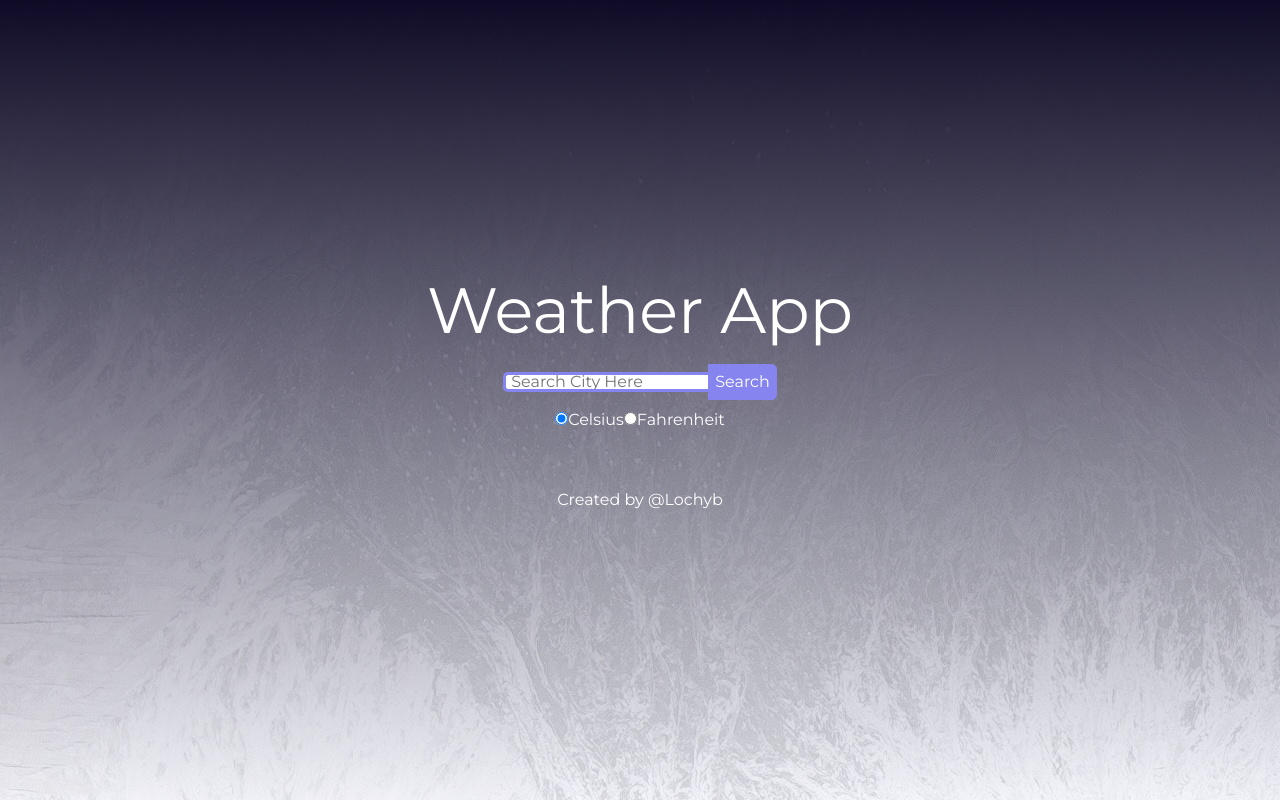
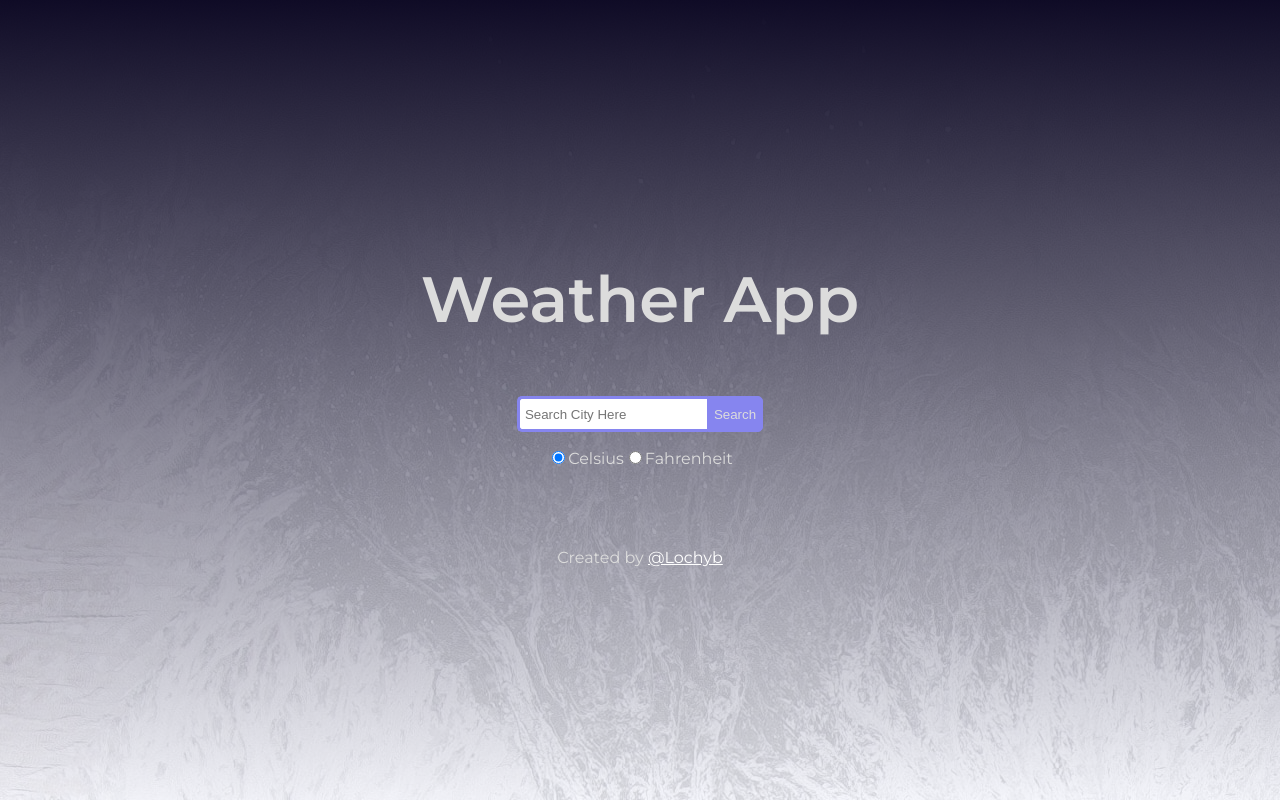
Before and after one commit to lochyb/Lochyb-React-Weather-App, a React (Create React App) app: page / in a window 1280 px wide. Built offline with nearby package versions, Linux system fonts and the light colour scheme; the HTML template or start-up script is replaced by a standard one.

Commit message:
published to pages

```diff
--- a/src/App.css
+++ b/src/App.css
@@ -14,8 +14,7 @@
 }
 
 body {
-  color: white;
-  background-color: rgb(0, 86, 97);
+  color:gainsboro ;
   background-image: linear-gradient(
       to top,
       rgba(245, 246, 252, 0.8),
--- a/src/components/card.module.css
+++ b/src/components/card.module.css
@@ -1,6 +1,6 @@
 :root {
   /* --mainBackground: rgb(99, 97, 112); */
-  --mainBackground: white;
+  --mainBackground: gainsboro;
 }
 .todayDiv {
   text-align: center;
--- a/src/components/fetch.module.css
+++ b/src/components/fetch.module.css
@@ -26,7 +26,7 @@
   border: 1px solid var(--mainColor);
   background: var(--mainColor);
   text-align: center;
-  color: #fff;
+  color:gainsboro;
   border-radius: 0 5px 5px 0;
   cursor: pointer;
 }
```
Also changed, not shown: package.json (+7 -4 lines), 1 other file (tests, documents, lock files or other folders).
